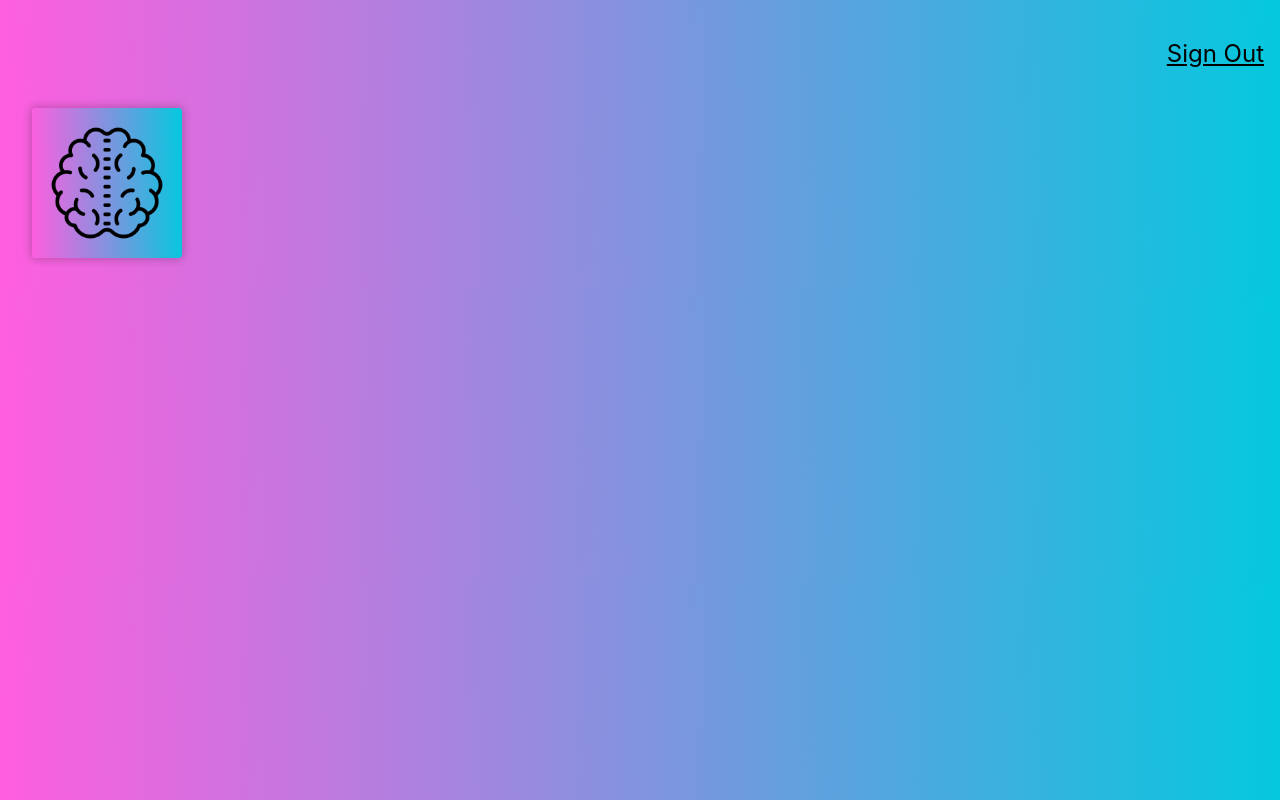
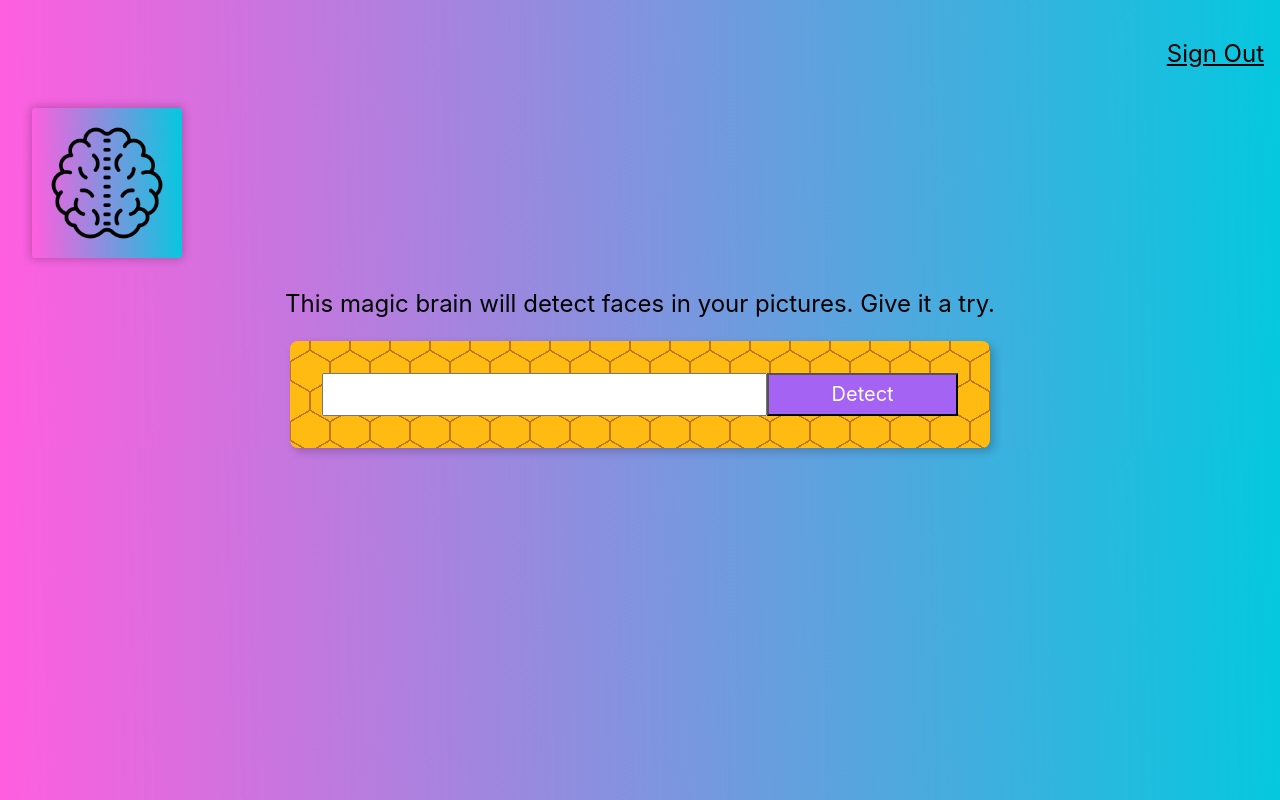
Before and after one commit to lizardnoises/smart-brain, a React (Create React App) app: page / in a window 1280 px wide. Built offline with nearby package versions, Linux system fonts and the light colour scheme.

Commit message:
Add ImageLinkForm component

```diff
--- a/src/App.css
+++ b/src/App.css
@@ -1,5 +1,10 @@
 .App {
   text-align: center;
+}
+
+.center {
+  display: flex;
+  justify-content: center;
 }
 
 .App-logo {
--- a/src/App.js
+++ b/src/App.js
@@ -1,6 +1,7 @@
 import React, { Component } from 'react';
-import Navigation from './components/navigation/Navigation';
-import Logo from './components/logo/Logo';
+import Navigation from './components/Navigation/Navigation';
+import Logo from './components/Logo/Logo';
+import ImageLinkForm from './components/ImageLinkForm/ImageLinkForm';
 import './App.css';
 
 class App extends Component {
@@ -9,8 +10,8 @@ class App extends Component {
       <div className="App">
         <Navigation />
         <Logo />
-        {/* <ImageLinkForm />
-    <FaceRecognition /> */}
+        <ImageLinkForm />
+        {/* <FaceRecognition /> */}
       </div>
     );
   }
--- /dev/null
+++ b/src/components/ImageLinkForm/ImageLinkForm.css
@@ -0,0 +1,48 @@
+.form {
+  width: 700px;
+  background: radial-gradient(
+        circle farthest-side at 0% 50%,
+        #fb1 23.5%,
+        rgba(240, 166, 17, 0) 0
+      )
+      21px 30px,
+    radial-gradient(
+        circle farthest-side at 0% 50%,
+        #b71 24%,
+        rgba(240, 166, 17, 0) 0
+      )
+      19px 30px,
+    linear-gradient(
+        #fb1 14%,
+        rgba(240, 166, 17, 0) 0,
+        rgba(240, 166, 17, 0) 85%,
+        #fb1 0
+      )
+      0 0,
+    linear-gradient(
+        150deg,
+        #fb1 24%,
+        #b71 0,
+        #b71 26%,
+        rgba(240, 166, 17, 0) 0,
+        rgba(240, 166, 17, 0) 74%,
+        #b71 0,
+        #b71 76%,
+        #fb1 0
+      )
+      0 0,
+    linear-gradient(
+        30deg,
+        #fb1 24%,
+        #b71 0,
+        #b71 26%,
+        rgba(240, 166, 17, 0) 0,
+        rgba(240, 166, 17, 0) 74%,
+        #b71 0,
+        #b71 76%,
+        #fb1 0
+      )
+      0 0,
+    linear-gradient(90deg, #b71 2%, #fb1 0, #fb1 98%, #b71 0%) 0 0 #fb1;
+  background-size: 40px 60px;
+}
--- /dev/null
+++ b/src/components/ImageLinkForm/ImageLinkForm.js
@@ -0,0 +1,18 @@
+import React from 'react';
+import './ImageLinkForm.css';
+
+const ImageLinkForm = () => {
+    return (
+        <div>
+            <p className='f3'>
+                {'This magic brain will detect faces in your pictures. Give it a try.'}
+            </p>
+            <div className='form center pa4 br3 shadow-5'>
+                <input className='f4 pa2 w-70 center' type="text" />
+                <button className='w-30 grow f4 link ph3 pv2 dib white bg-light-purple'>Detect</button>
+            </div>
+        </div>
+    );
+};
+
+export default ImageLinkForm;
--- a/src/index.css
+++ b/src/index.css
@@ -12,3 +12,7 @@ code {
   font-family: source-code-pro, Menlo, Monaco, Consolas, 'Courier New',
     monospace;
 }
+
+button {
+  cursor: pointer;
+}
```
